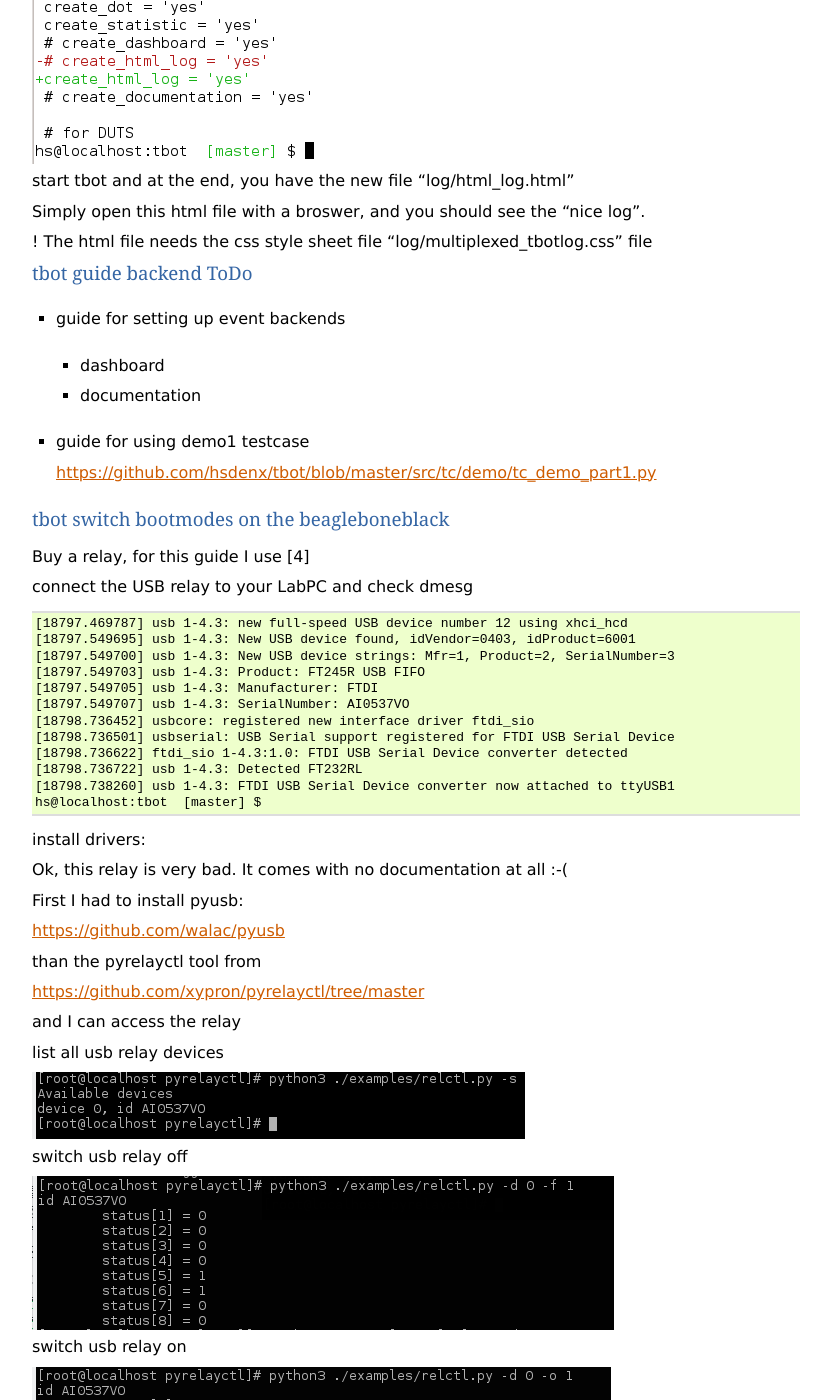
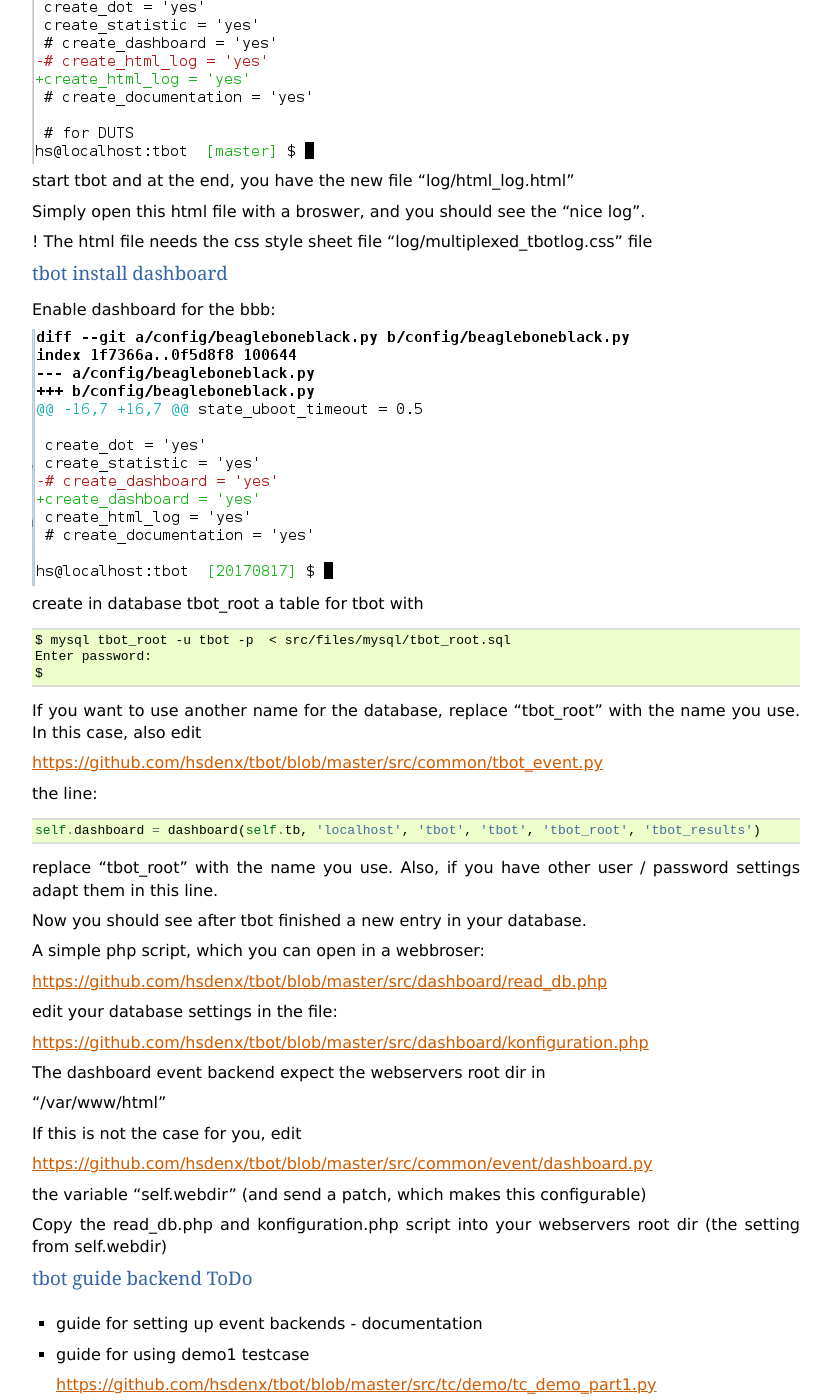
Before and after one commit to hsdenx/tbot, a Sphinx documentation site: the page built from doc/sphinx/source/guide.rst, in a window 1280 px wide and 1400 px high, scrolled down 10063 px. Shown: the whole window, without its empty margins (48-879 px from the left). Built offline with Sphinx 7.4.7, drawn with Linux system fonts in a browser that asks for light colours; some of the changed text lies outside the part shown.

Commit message:
doc: guide for dashboard backend
Signed-off-by: Heiko Schocher <hs@denx.de>

```diff
--- a/doc/sphinx/source/guide.rst
+++ b/doc/sphinx/source/guide.rst
@@ -313,13 +313,63 @@ Simply open this html file with a broswer, and you should see the "nice log".
 
 ! The html file needs the css style sheet file "log/multiplexed_tbotlog.css" file
 
+tbot install dashboard
+----------------------
+
+Enable dashboard for the bbb:
+
+.. image:: image/guide/guide_backend_dashboard_enable.png
+
+create in database tbot_root a table for tbot with
+
+::
+
+  $ mysql tbot_root -u tbot -p  < src/files/mysql/tbot_root.sql
+  Enter password:
+  $
+
+If you want to use another name for the database, replace "tbot_root"
+with the name you use. In this case, also edit
+
+https://github.com/hsdenx/tbot/blob/master/src/common/tbot_event.py
+
+the line:
+
+::
+
+  self.dashboard = dashboard(self.tb, 'localhost', 'tbot', 'tbot', 'tbot_root', 'tbot_results')
+
+replace "tbot_root" with the name you use. Also, if you have other user / password
+settings adapt them in this line.
+
+Now you should see after tbot finished a new entry in your database.
+
+A simple php script, which you can open in a webbroser:
+
+https://github.com/hsdenx/tbot/blob/master/src/dashboard/read_db.php
+
+edit your database settings in the file:
+
+https://github.com/hsdenx/tbot/blob/master/src/dashboard/konfiguration.php
+
+The dashboard event backend expect the webservers root dir in
+
+"/var/www/html"
+
+If this is not the case for you, edit
+
+https://github.com/hsdenx/tbot/blob/master/src/common/event/dashboard.py
+
+the variable "self.webdir" (and send a patch, which makes this configurable)
+
+Copy the read_db.php and konfiguration.php script into your webservers
+root dir (the setting from self.webdir)
+
 
 tbot guide backend ToDo
 -----------------------
 
 - guide for setting up event backends
-
-  - dashboard
   - documentation
 
 - guide for using demo1 testcase
```
Also changed, not shown: doc/sphinx/source/image/guide/guide_backend_dashboard_enable.png (added), 1 other file.
